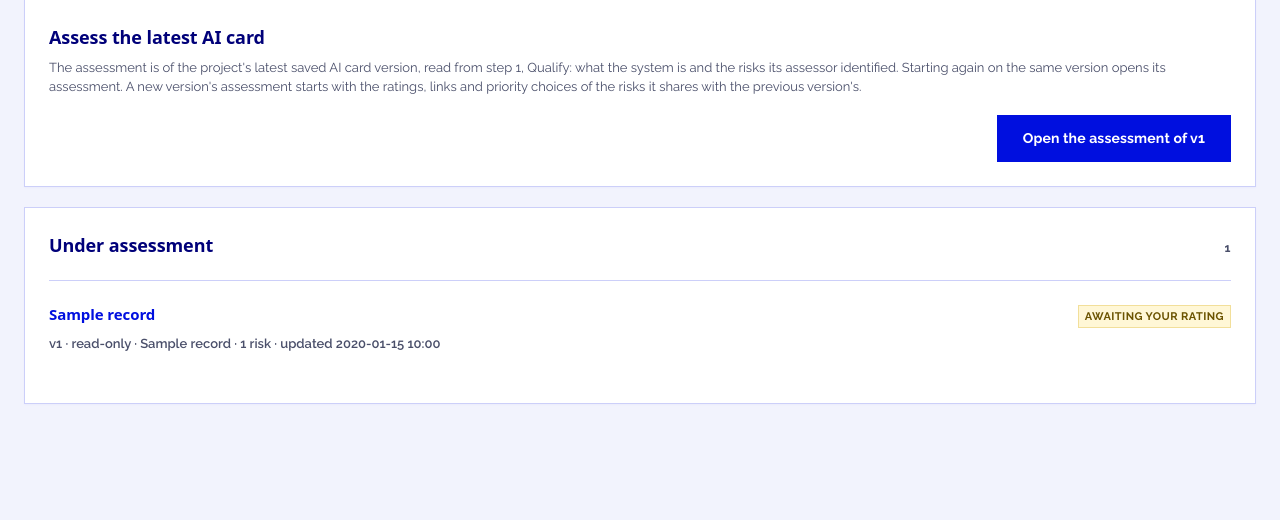
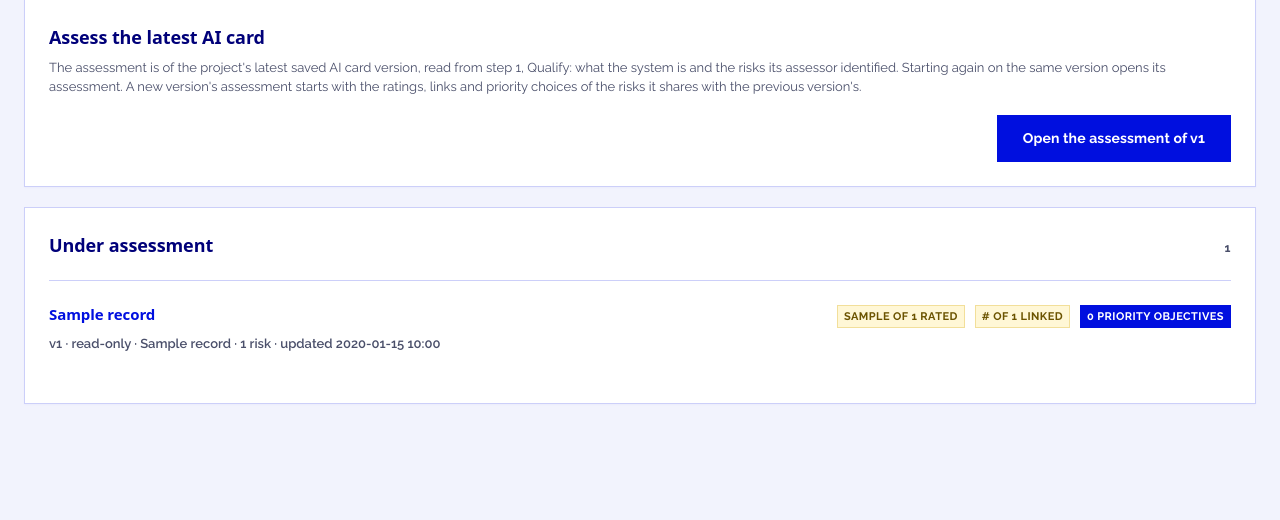
Before and after one commit to lux-ai-factory/aisc-control-objectives, a Python web app: template src/aisc_control_objectives/templates/projects.html.j2 in a window 1280 px wide. Shown: the part 304-824 px from the top of the page. Run offline with Jinja, Linux system fonts and the light colour scheme; the template is opened without the code that fills it: most values are stand-ins (such as "Sample title", 1, 10 or a date in 2020); some web fonts are replaced.

Commit message:
The assessments list counts risks rated and risks linked as the assessment page does
A risk with one part rated no longer reads as ready to link, and one hand-made link no
longer reads as a finished mapping.

```diff
--- a/src/aisc_control_objectives/projects.py
+++ b/src/aisc_control_objectives/projects.py
@@ -124,6 +124,12 @@ class ProjectView:
         """How many of its risks the assessor has rated (impact, likelihood or both)."""
         severity = self.record.severity
         return len(set(severity.impact) | set(severity.likelihood))
+
+    @property
+    def linked(self) -> int:
+        """How many of its risks have at least one objective linked, by the AI or by hand."""
+        run = self.record.mapping_run
+        return sum(1 for mapping in run.mappings.values() if mapping.objectives) if run else 0
 
     @property
     def fully_rated(self) -> int:
--- a/src/aisc_control_objectives/templates/projects.html.j2
+++ b/src/aisc_control_objectives/templates/projects.html.j2
@@ -41,11 +41,11 @@
     <article class="co-obj">
       <div class="co-obj-head">
         <h3><a href="{{ project_base }}/projects/{{ record.id }}">{{ record.name }}</a></h3>
-        {%- if not view.rated %}
-        <span class="qf-tag qf-tag--pending">Awaiting your rating</span>
-        {%- elif not view.mapped %}
-        <span class="qf-tag qf-tag--in">Ready to link</span>
-        {%- else %}
+        {#- counted as the assessment page counts: a risk is rated once both its parts are -#}
+        {%- set n = record.ontology.risks | length %}
+        <span class="qf-tag {{ 'qf-tag--in' if view.fully_rated == n else 'qf-tag--pending' }}">{{ view.fully_rated }} of {{ n }} rated</span>
+        <span class="qf-tag {{ 'qf-tag--in' if view.linked == n else 'qf-tag--pending' }}">{{ view.linked }} of {{ n }} linked</span>
+        {%- if view.linked %}
         {%- set n_keys = view.priorities | selectattr('key') | list | length %}
         <span class="qf-tag qf-tag--tier1">{{ n_keys }} priority {{ 'objective' if n_keys == 1 else 'objectives' }}</span>
         {%- endif %}
```
Also changed, not shown: tests/test_naming.py (+1 -1 lines), tests/test_projects.py (+1 -1 lines).
